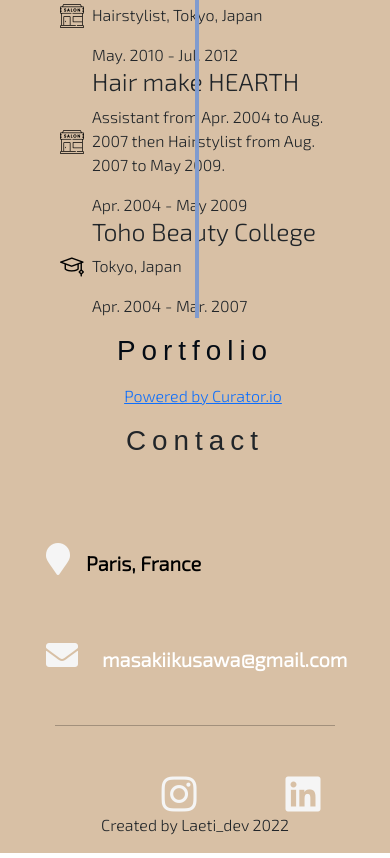
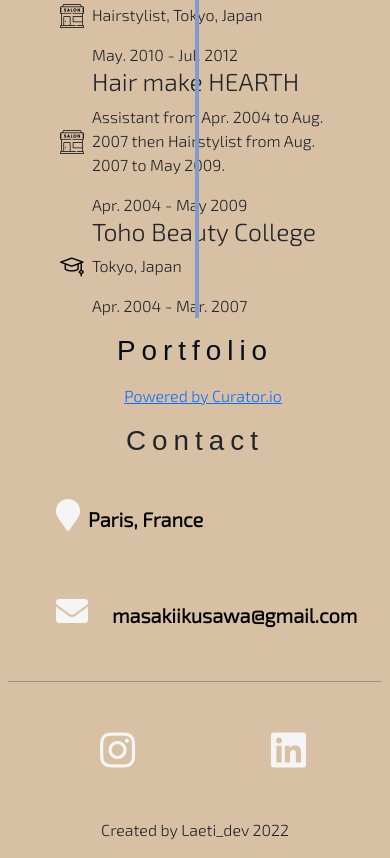
Before and after one commit to Laeti-dev/ikusawa-masaki, a website: page home.html in a window 390 px wide. Shown: the part 1416-2274 px from the top of the page. Drawn offline with nearby package versions, Linux system fonts and the light colour scheme; a web font is replaced by a local one.

Commit message:
fix contact css

```diff
--- a/home.html
+++ b/home.html
@@ -249,13 +249,22 @@
       <div class="contact-container">
         <ul class="contact-list">
           <li class="list-item">
-            <i class="fa fa-map-marker fa-2x"><span class="contact-text place">Paris, France</span></i></li>
+            <i class="fa fa-map-marker fa-2x">
+            <span class="contact-text">Paris, France</span>
+            </i>
+          </li>
 
             <!-- <li class="list-item"><i class="fa fa-phone fa-2x"><span class="contact-text phone"><a href="tel:1-212-555-5555"
                     title="Give me a call">(212) 555-2368</a></span></i></li> -->
 
-            <li class="list-item"><i class="fa fa-envelope fa-2x"><span class="contact-text gmail"><a href="mailto:masakiikusawa@gmail.com"
-                    title="Send me an email">masakiikusawa@gmail.com</a></span></i></li>
+          <li class="list-item">
+            <i class="fa fa-envelope fa-2x">
+            <span class="contact-text">
+              <a href="mailto:masakiikusawa@gmail.com"
+                    title="Send me an email">masakiikusawa@gmail.com</a>
+            </span>
+            </i>
+          </li>
           </ul>
           <hr> <!--social media-->
             <ul class="social-list">
--- a/style/sections/_contact.scss
+++ b/style/sections/_contact.scss
@@ -11,8 +11,6 @@
   display: flex;
   margin: auto;
   color: #000;
-  margin-left: 16px;
-  padding-left: 0;
 
   @media screen {
     display: block;
@@ -22,10 +20,7 @@
 
 .contact-list{
     list-style-type: none;
-    margin-left: -9px;
-    @media screen {
-        margin-left: -57px;;
-      }
+
   >ul {
       padding-left: 0;
   }
@@ -45,25 +40,12 @@
   font-size: 1.25rem;
 
   a {
-      color: WHITE;
+      color: black;
       text-decoration: none;
       transition-duration: 0.2s;
-
-      &:hover {
-          color: cornflowerblue;
-          text-decoration: none;
-        }
     }
 }
 
-.place {
-  margin-left: 16px;
-}
-
-.gmail {
-  margin-left: 8px;
-  font-size: 1.25rem;
-}
 
 
 /*social media icones*/
@@ -73,33 +55,15 @@
   font-size: 4rem;
   width: 100%;
   color: #000;
-
-  // >i {
-
-  //     &:hover {
-  //         background-color: #fff;
-  //       }
-  //   }
 }
-
-
-
-/* @media screen and (max-width: 1024px) {
-  .contact-wrapper {
-    display: flex;
-    flex-direction: column;
-  }
-  .form-container, .contact-container {
+  .contact-container {
     margin: 0 auto;
   }
 
   .contact-container {
     margin-top: 60px;
-    max-width: 300px;
   }
   .social-list li {
-    height: 60px;
-    width: 60px;
     line-height: 60px;
   }
   .social-list li:after {
@@ -107,53 +71,24 @@
     height: 60px;
     line-height: 60px;
   }
-} */
+
 
 @media screen and (max-width: 569px) {
 
-  .contact-container, .contact-wrapper {
+  .contact-container {
     float: none;
     margin: 0 auto;
   }
-  .form-control, textarea {
 
-    margin: 0 auto;
-  }
-
-
-  .name, .email, textarea {
-    width: 280px;
-  }
-
-  .contact-container {
-    margin-top: 60px;
-    max-width: 280px;
-  }
-
-  .fab {
-    color: #809bce;
-    font-size: 2rem;
-  }
-
-  .social-list {
-    left: 0;
-  }
   .social-list li {
-    height: 55px;
-    width: 55px;
     line-height: 55px;
     font-size: 2rem;
+    margin-left: -32px;
   }
-  .social-list li:after {
-    width: 55px;
-    height: 55px;
-    line-height: 55px;
-  }
+  // .social-list li:after {
+  //   width: 55px;
+  //   height: 55px;
+  //   line-height: 55px;
+  // }
 
 }
-
-@media screen and (max-width: 410px) {
-  .send-button {
-    width: 99%;
-  }
-}
```
Also changed, not shown: style/main.css, 1 other file.
